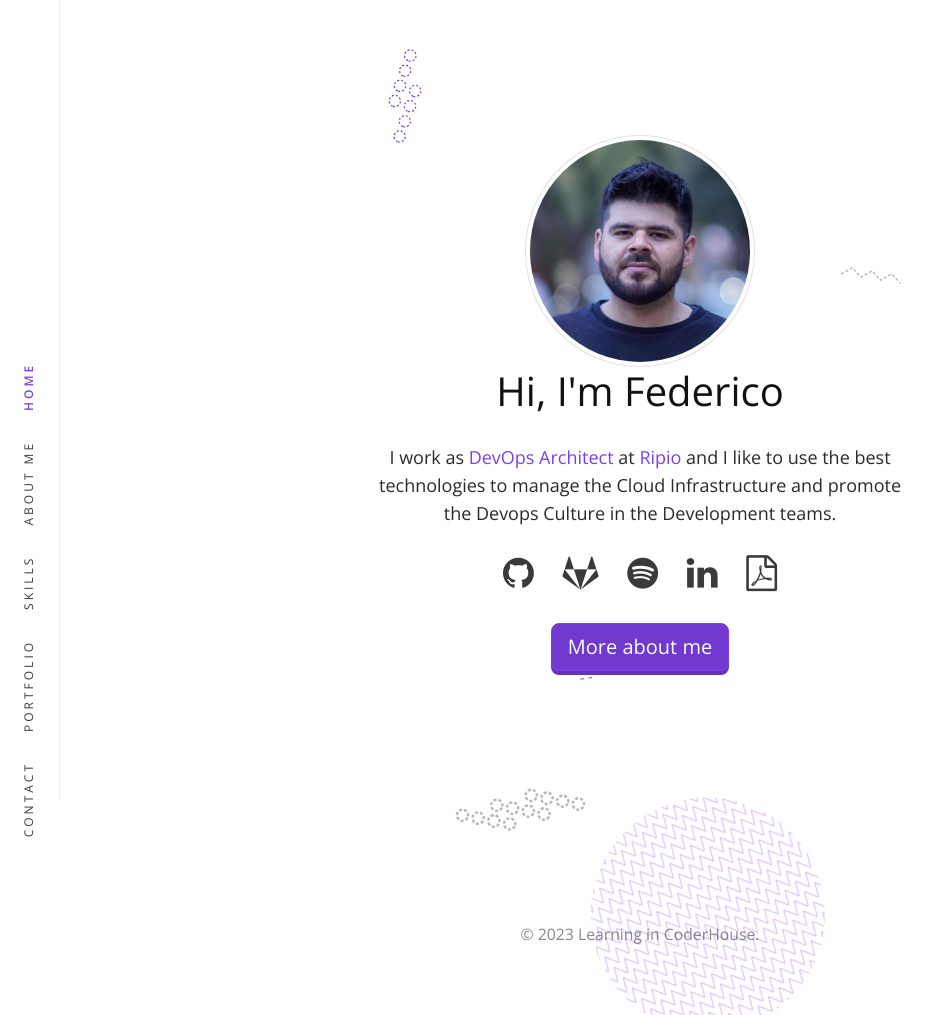
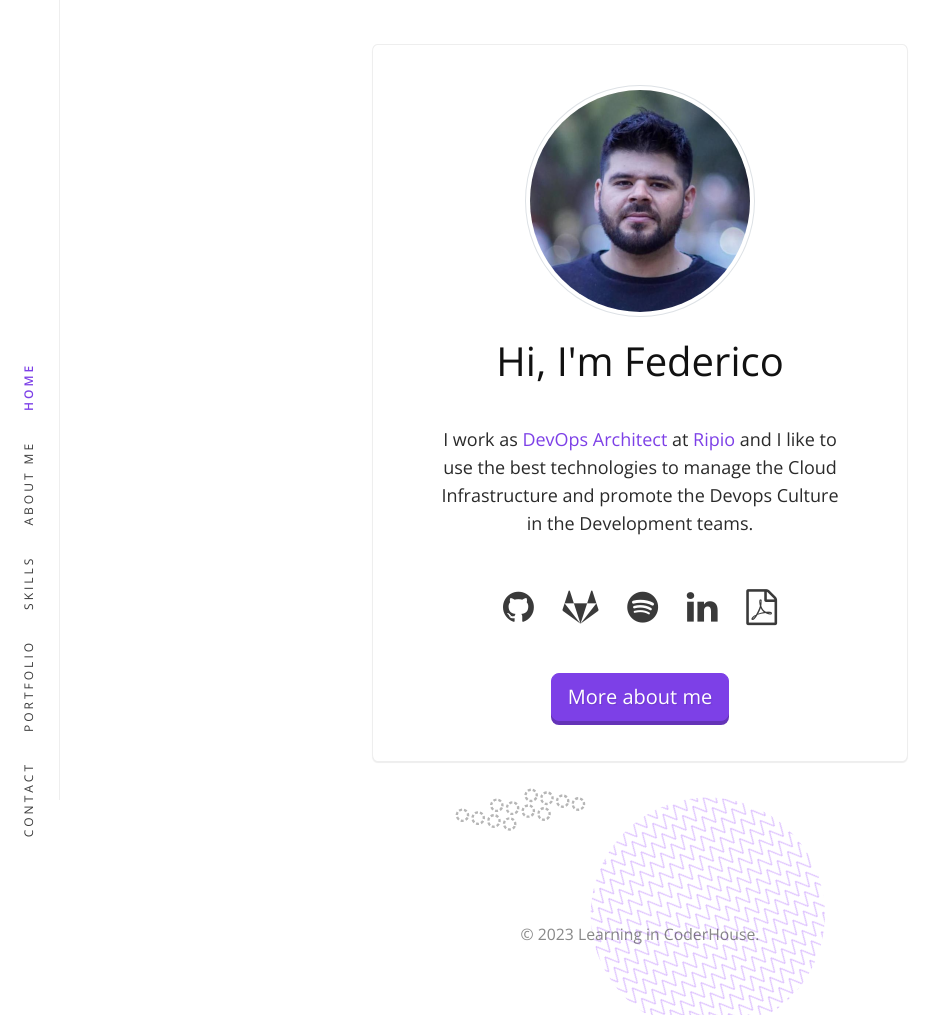
Before and after one commit to fede-r1c0/fede-r1c0.github.io, a website: page index.html in a window 1280 px wide. Shown: the whole page, without its empty margins (0-947 px from the left). Drawn offline with nearby package versions, Linux system fonts and the light colour scheme.

Commit message:
refactor: default box card

```diff
--- a/index.html
+++ b/index.html
@@ -74,7 +74,7 @@
   <main>
     <div class="container presentation d-flex">
       <!-- Presentation -->
-      <div class="container profile__card" >
+      <div class="container default__box" >
         <div class="profile__presentation">
           <img src="assets/images/profile.png" alt="Profile Picture" class="img-thumbnail rounded-circle">
           <h1>Hi, I'm Federico</h1>
@@ -96,7 +96,7 @@
           <a href="assets/pdf/resume.pdf" target="_blank" class="pdf"><i class="fa fa-file-pdf-o fa-2x"
               aria-hidden="true"></i></a>
         </div>
-        <button class="btn btn-default btn-lg">
+        <button class="btn btn-default btn-lg mt-3">
           <a href="./about.html">More about me</a>
         </button>
       </div>
--- a/scss/base/_base.scss
+++ b/scss/base/_base.scss
@@ -60,3 +60,23 @@ input {
   border: none;
   outline: none;
 }
+
+
+/* Default Box CSS */
+.default__box{
+  background-color: $white-color;
+  border: 1px solid $gray-color;
+  border-radius: 1%;
+  padding: 40px;
+  margin: 20px;
+  box-shadow: 0px 1px 1px 0px $gray-color;
+
+  h1,
+  p{
+    margin: 20px;
+  }
+
+  p{
+    padding: 20px 0;
+  }
+}
--- a/scss/components/_buttons.scss
+++ b/scss/components/_buttons.scss
@@ -4,7 +4,7 @@
   border: 1px solid $main-color;
   text-shadow: 1px 1px 1px $main-color-dark;
   transition: background 0.1s linear;
-  background: $main-color-dark;
+  background: $main-color;
   box-shadow: 0 4px $main-color-darker;
   a{
     color: $white-color;
--- a/scss/components/_presentation.scss
+++ b/scss/components/_presentation.scss
@@ -1,31 +1,7 @@
-
 /* Presentation Box CSS */
 .presentation {
-  width: 100vh;
+  width: 600px;
   height: 100vh;
   align-items: center;
+  text-align: center;
 }
-
-.profile__card{
-  width: 600px;
-  text-align: center;
-  background-color: $white-color;
-  border: 1px solid $gray-color;
-  border-radius: 2%;
-  padding: 40px;
-
-  .profile__presentation{
-    margin: 40px;
-    text-decoration: dashed;
-
-    h1{
-      margin: 20px;
-    }
-
-    p{
-      padding: 0;
-      margin: 20px;
-    }
-  }
-
-}
```
Also changed, not shown: about.html (+1 -1 lines), contact.html (+1 -1 lines), work.html (+2 -2 lines), css/style.css, 1 other file.
